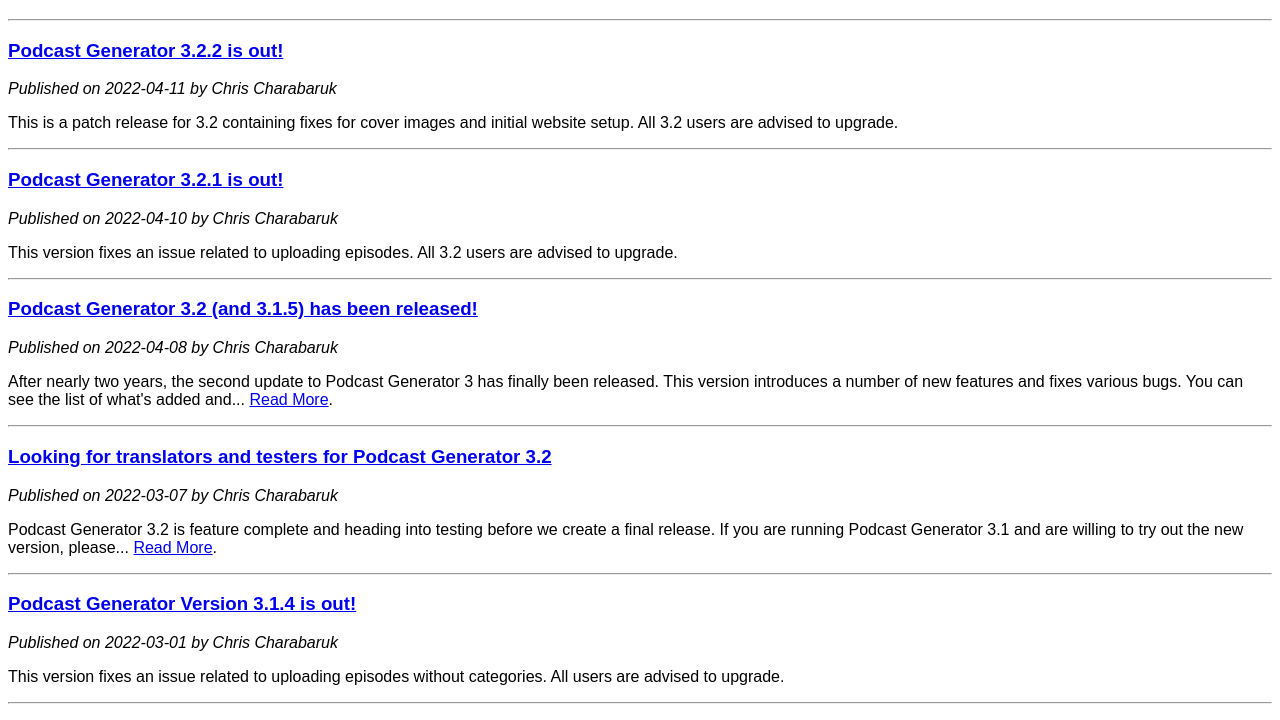
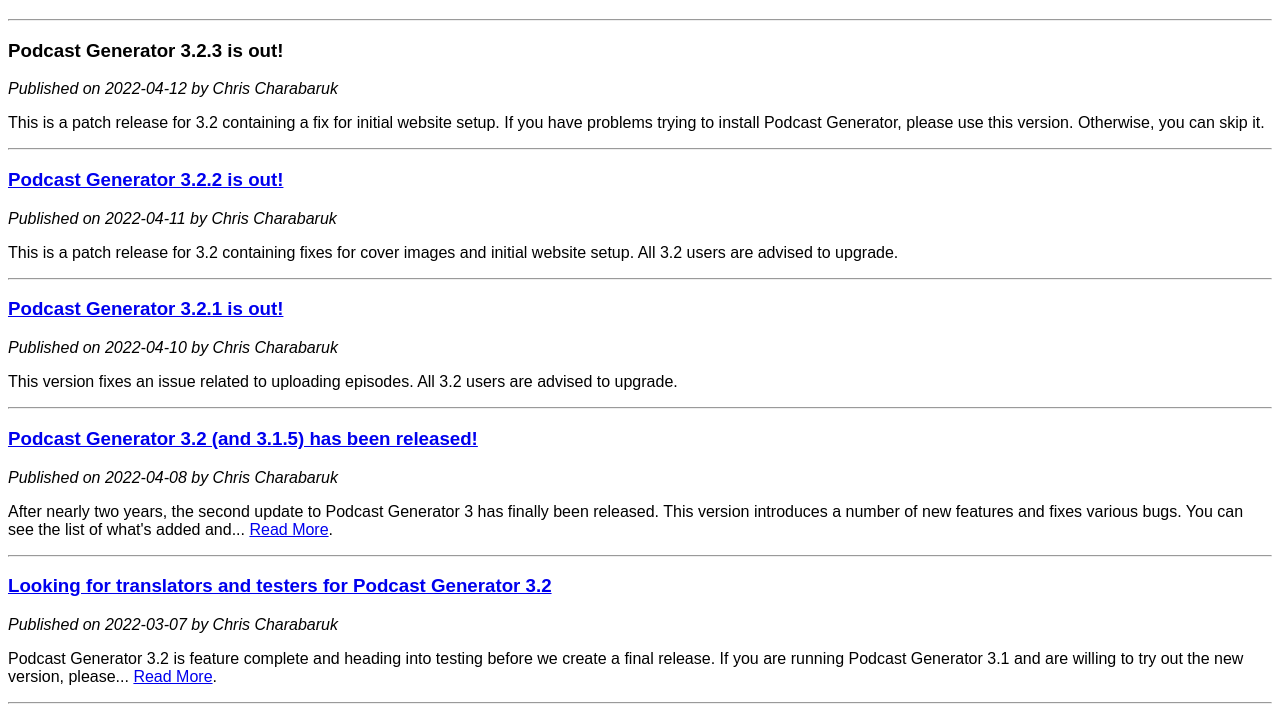
Before and after one commit to PodcastGenerator/PodcastGenerator.github.io, a plain HTML site: page news/index.html in a window 1280 px wide. Shown: the part 61-781 px from the top of the page. Drawn offline with Linux system fonts and the light colour scheme.

Commit message:
3.2.3 🤦‍♂️

```diff
--- a/news/index.html
+++ b/news/index.html
@@ -9,6 +9,20 @@
 
 <body>
     <h1>Podcast Generator News</h1>
+    <hr/>
+
+    <article>
+        <header>
+            <h3>Podcast Generator 3.2.3 is out!</h3>
+            <i>Published on 2022-04-12 by Chris Charabaruk</i>
+        </header>
+
+        <p>
+            This is a patch release for 3.2 containing a fix for initial website setup.
+            If you have problems trying to install Podcast Generator, please use this version.
+            Otherwise, you can skip it.
+        </p>
+    </article>
     <hr/>
 
     <article>
```
Also changed, not shown: news/2022/04/12/1.html (added, +27 -0 lines).
